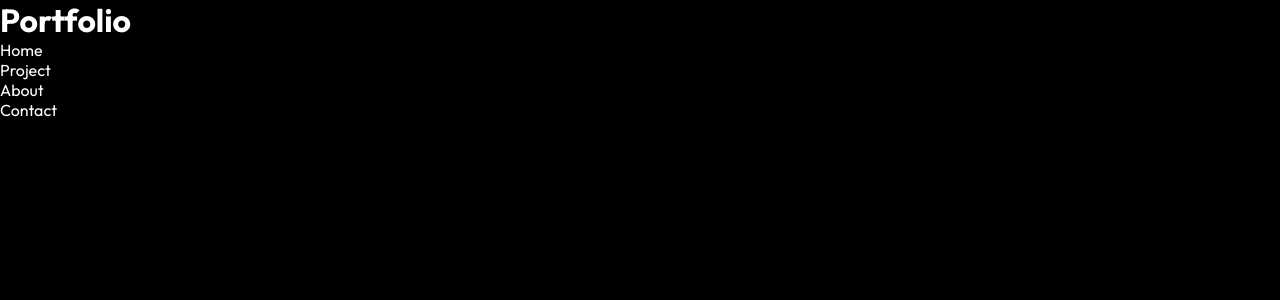
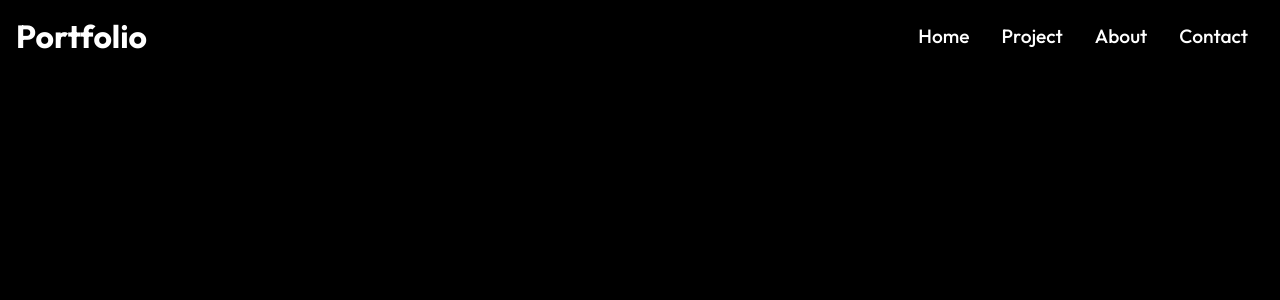
Before and after one commit to jcGrennan/react-portfolio-website, a React (Create React App) app: page / in a window 1280 px wide. Shown: the top 300 px of the page. Built offline with nearby package versions, Linux system fonts and the light colour scheme.

Commit message:
basic styling

```diff
--- a/src/components/Navbar.css
+++ b/src/components/Navbar.css
@@ -0,0 +1,19 @@
+.nav {
+    display: flex;
+    justify-content: space-between;
+    align-items: center;
+    padding: 1rem
+}
+
+.nav--menu {
+    display: flex;
+}
+
+.nav--menu > li {
+    padding: 0 1rem;
+}
+
+.nav--menu > li > a {
+    font-size: 1.2rem;
+    font-weight: 500;
+}
```
